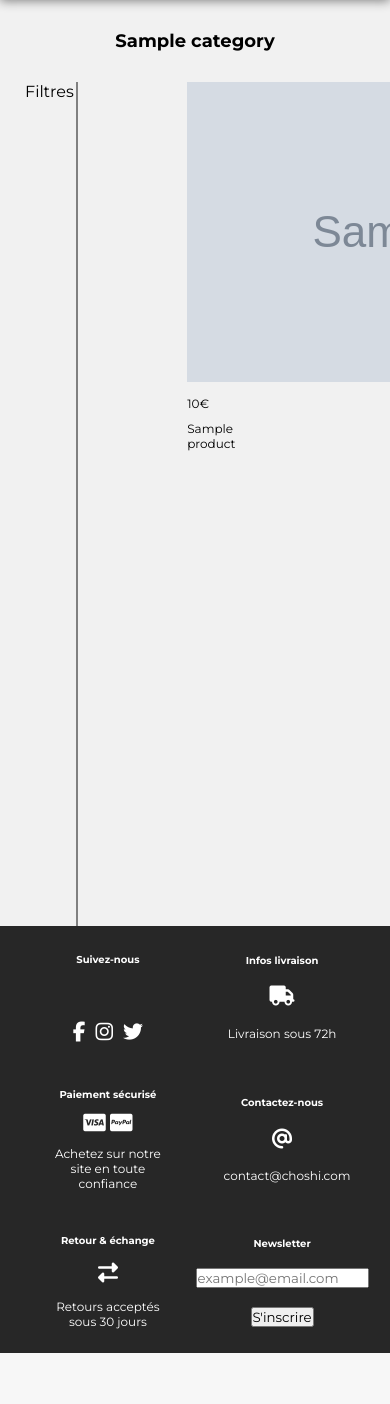
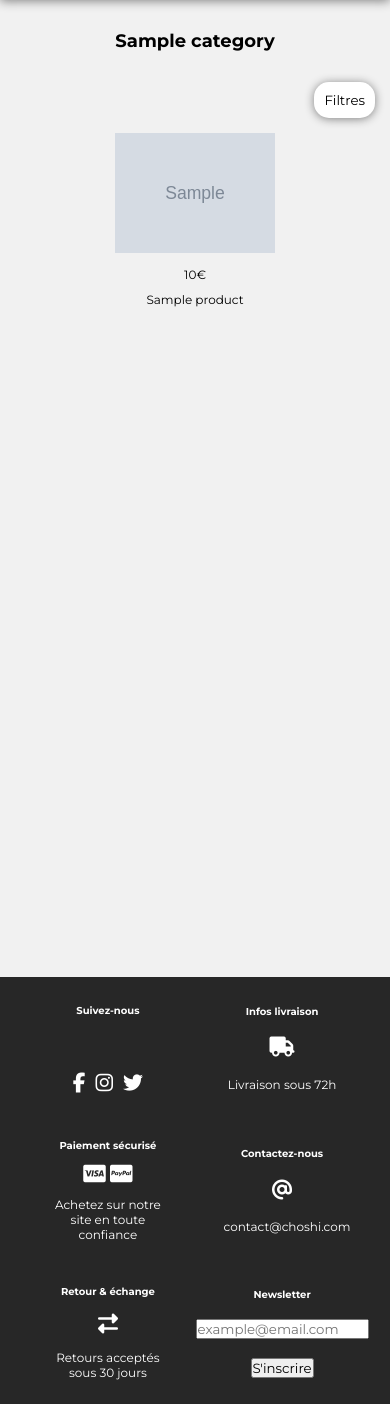
Before and after one commit to taurinese/choshi-shop, a PHP site: page /index.php?controller=categories&id=1&filter=stock in a window 390 px wide; the page is wider, and only the part inside the window is pictured. Shown: the part 84-1488 px from the top of that part. Before the commit the page ends 1437 px from the top of that part, so only its background shows below. Run offline with PHP 8.4, Linux system fonts and the light colour scheme; tables that the repository leaves empty or names only in its code hold one stand-in row (values such as "Sample post"); grey boxes marked "Sample" are stand-in pictures; some libraries are stand-ins or nearby versions.

Commit message:
Some filters were added, but they're not responsive and can only be used one at a time.

```diff
--- a/assets/css/style.css
+++ b/assets/css/style.css
@@ -428,13 +428,19 @@ input[type=submit] {
   flex-flow: row wrap;
   justify-content: space-evenly;
   align-items: end;
+  border-left: 2px solid grey;
   width: 80vw;
 }
 .category-products a {
-  width: 30%;
+  min-width: 30%;
 }
 .category-products a .flex-center {
   margin-bottom: 5vh;
+  margin-right: 2vw;
+  text-align: center;
+}
+.category-products a .flex-center:first-child {
+  margin-left: 2vw;
 }
 .category-products a .flex-center div {
   width: 100%;
@@ -458,9 +464,21 @@ input[type=submit] {
 }
 
 .filters {
-  height: 100vh;
+  min-height: 100%;
   margin-left: 25px;
-  border-right: 2px solid grey;
+}
+.filters > h5:first-child {
+  margin-bottom: 2vh;
+}
+.filters ul {
+  list-style: none;
+}
+.filters ul h5 {
+  margin-bottom: 1vh;
+}
+
+#filter-btn {
+  display: none;
 }
 
 #user-page {
@@ -1113,6 +1131,14 @@ input[type=submit] {
   .product-box .products .flex-center:first-child {
     margin-left: 10%;
   }
+
+  .category-products a {
+    max-width: 50%;
+    min-width: none;
+  }
+  .category-products a .flex-center img {
+    width: 100%;
+  }
 }
 @media (max-width: 1000px) {
   h1 {
@@ -1403,6 +1429,28 @@ input[type=submit] {
   .user-profile .profile-content .user-orders table {
     margin: 0;
   }
+
+  .category-content aside {
+    display: none;
+  }
+  .category-content .category-products {
+    width: 90vw;
+    border-left: none;
+  }
+
+  #filter-btn {
+    display: block;
+    float: right;
+    margin-right: 15px;
+    margin-bottom: 15px;
+    padding: 10px;
+    border-radius: 15px;
+    background-color: white;
+    border: none;
+    box-shadow: 0px 1px 10px grey;
+    outline: none;
+    cursor: pointer;
+  }
 }
 @media (max-width: 550px) {
   .cart-list #cart-table tbody tr td:first-child {
--- a/assets/scss/style.scss
+++ b/assets/scss/style.scss
@@ -377,11 +377,17 @@ input[type="submit"]{
 }
 .category-products{
     @include flex(row wrap, space-evenly, end);
+    border-left: 2px solid grey;
     width:80vw;
     a{
-        width:30%;
+        min-width:30%;
         .flex-center{
             margin-bottom:5vh;
+            margin-right:2vw;
+            text-align:center;
+            &:first-child{
+                margin-left:2vw;
+            }
             div {
                 width:100%;
                 text-align:center;
@@ -407,11 +413,21 @@ input[type="submit"]{
     width:100%;
 }
 .filters{
-    height:100vh;
+    min-height:100%;
     margin-left:25px;
-    border-right: 2px solid grey;
+     > h5:first-child{
+        margin-bottom:2vh;
+    }
+    ul {
+        list-style: none;
+        h5{
+            margin-bottom:1vh;
+        }
+    }
 }
-
+#filter-btn{
+    display:none;
+}
 //Login/register page
 #user-page {
     height:90vh;
@@ -1032,6 +1048,17 @@ input[type="submit"]{
             }
         }
     }
+     .category-products{
+         a{
+             max-width:50%;
+             min-width:none;
+             .flex-center{
+                 img{
+                     width:100%;
+                 }
+             }
+         }
+     }
 }
 
 
@@ -1326,6 +1353,28 @@ input[type="submit"]{
             }
         }
     }
+    .category-content{
+        aside{
+            display:none;
+        }
+        .category-products{
+            width:90vw;
+            border-left: none;
+        }
+    }
+    #filter-btn{
+        display:block;
+        float:right;
+        margin-right:15px;
+        margin-bottom:15px;
+        padding:10px;
+        border-radius:15px;
+        background-color: white;
+        border:none;
+        box-shadow: 0px 1px 10px grey;
+        outline:none;
+        cursor:pointer;
+    }
 }
 
 @media (max-width:550px){
--- a/controllers/categoryController.php
+++ b/controllers/categoryController.php
@@ -5,7 +5,12 @@ if(!isset($_GET['id']) && $_GET['controller'] != 'categories'){
     exit();
 }
 require 'models/Product.php';
-$category_products = getProductsByCategoryId($_GET['id']);
+if(!isset($_GET['filter'])){
+    $category_products = getProductsByCategoryId($_GET['id']);
+}
+else{
+    $category_products = getProductsByCategoryId($_GET['id'], $_GET['filter']);
+}
 $currentCategory = getCategories($_GET['id']);
 /* var_dump($category);
 die(); */
--- a/models/Category.php
+++ b/models/Category.php
@@ -12,6 +12,7 @@ function getCategories($categoryId = null)
         $query->execute([
             'id' => $categoryId
         ]);
+
         return $query->fetch();
     }
 }
--- a/models/Product.php
+++ b/models/Product.php
@@ -34,10 +34,28 @@ function getPopularProducts()
     LIMIT 3');
     return $query->fetchAll();
 }
-function getProductsByCategoryId($categoryId)
+function getProductsByCategoryId($categoryId,$categoryFilter = null)
 {
     $db = dbConnect();
-    $query = $db->prepare('SELECT p.* FROM products p INNER JOIN categories_products cp ON p.id = cp.product_id WHERE cp.category_id = ?');
+    $queryString = 'SELECT p.* FROM products p INNER JOIN categories_products cp ON p.id = cp.product_id WHERE cp.category_id = ? ';
+
+    if($categoryFilter != null){
+        switch ($categoryFilter) {
+            case 'stock':
+                $queryString .= 'AND  p.quantity > 0';
+                break;
+            case 'price-asc':
+                $queryString .= 'ORDER BY p.price ASC';
+                break;
+            case 'price-desc':
+                $queryString .= 'ORDER BY p.price DESC';
+                break;
+            default:
+                break;
+        }
+    }
+
+    $query = $db->prepare($queryString);
     $query->execute([
         $categoryId
     ]);
--- a/views/categoryView.php
+++ b/views/categoryView.php
@@ -1,8 +1,32 @@
 <div class="category">
     <h2><?= $currentCategory['name'] ?></h2>
+    <button id="filter-btn">Filtres</button>
     <div class="category-content flex-row">
         <aside class="filters">
-            Filtres
+            <h5>Filtres</h5>
+            <!-- Seulement un filtre actif à la fois et boutons filtres non développés en responsive -->
+            <ul>
+                <li>
+                    <h5>En stock</h5>
+                    <form action="index.php?controller=categories&id=<?= $_GET['id'] ?><?php if(!isset($_GET['filter']) || $_GET['filter'] != 'stock'): ?>&filter=stock<?php endif; ?>" id="filter_form_1">
+                        <input type="checkbox" name="in_stock" id="in_stock" onclick="window.location.href = document.getElementById('filter_form_1').action" <?php if(isset($_GET['filter']) &&$_GET['filter'] == 'stock'): ?> checked <?php endif ?>>
+                        <input type="submit" value="" hidden>
+                    </form>
+                </li>
+                <li>
+                    <h5>Prix</h5>
+                    <form action="index.php?controller=categories&id=<?= $_GET['id'] ?><?php if(!isset($_GET['filter']) || $_GET['filter'] != 'price-asc'): ?>&filter=price-asc<?php endif; ?>" id="filter_form_2">
+                        <input type="checkbox" name="price-asc" id="price-asc" onclick="window.location.href = document.getElementById('filter_form_2').action" <?php if(isset($_GET['filter']) &&$_GET['filter'] == 'price-asc'): ?> checked <?php endif ?>>
+                        <label for="price-asc">Croissant</label>
+                        <input type="submit" value="" hidden>
+                    </form>
+                    <form action="index.php?controller=categories&id=<?= $_GET['id'] ?><?php if(!isset($_GET['filter']) || $_GET['filter'] != 'price-desc'): ?>&filter=price-desc<?php endif; ?>" id="filter_form_3">
+                        <input type="checkbox" name="price-desc" id="price-desc" onclick="window.location.href = document.getElementById('filter_form_3').action" <?php if(isset($_GET['filter']) &&$_GET['filter'] == 'price-desc'): ?> checked <?php endif ?>>
+                        <label for="price-desc">Décroissant</label>
+                        <input type="submit" value="" hidden>
+                    </form>
+                </li>
+            </ul>
         </aside>
         <div>
             <div class="category-products">
```
Also changed, not shown: 1 other file.
